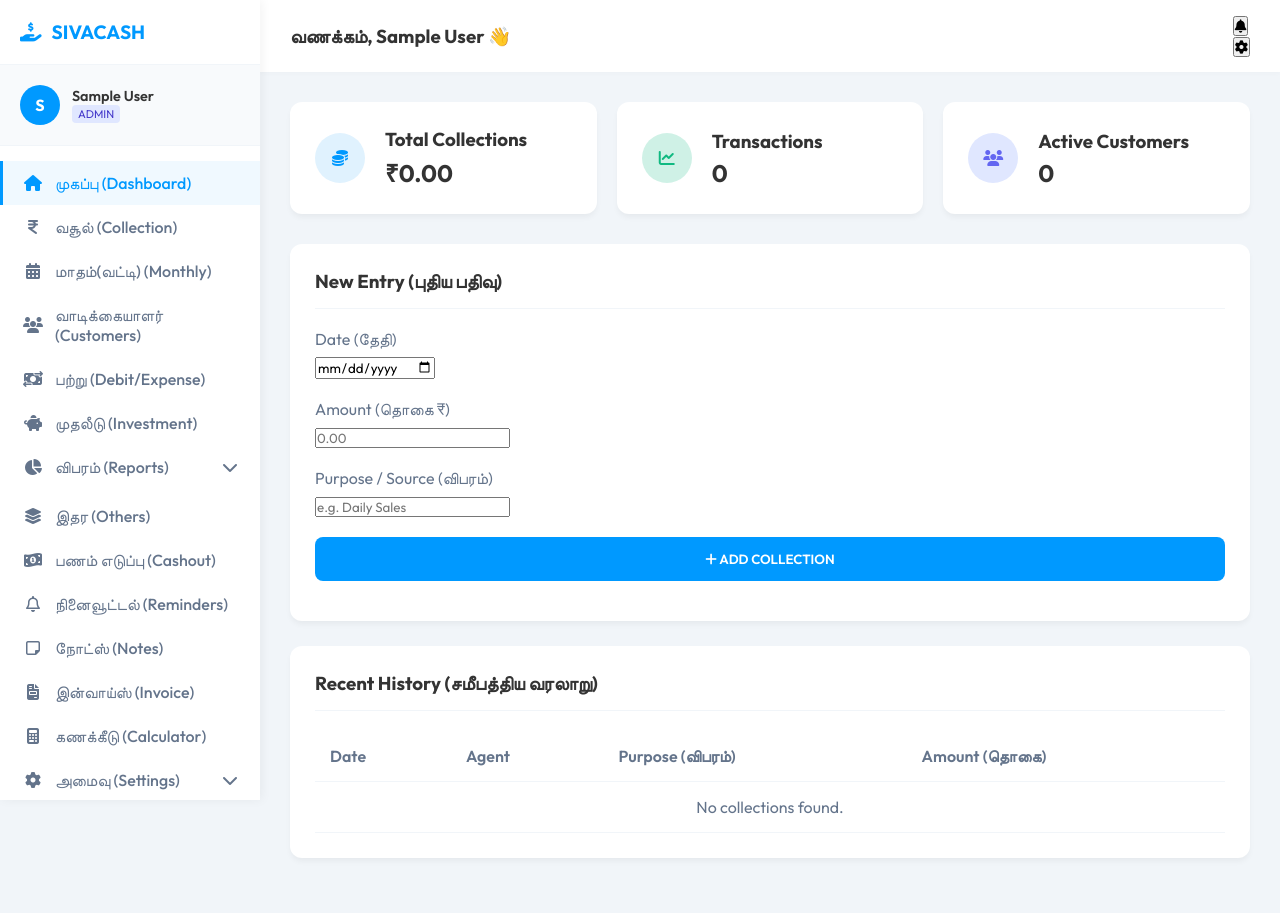
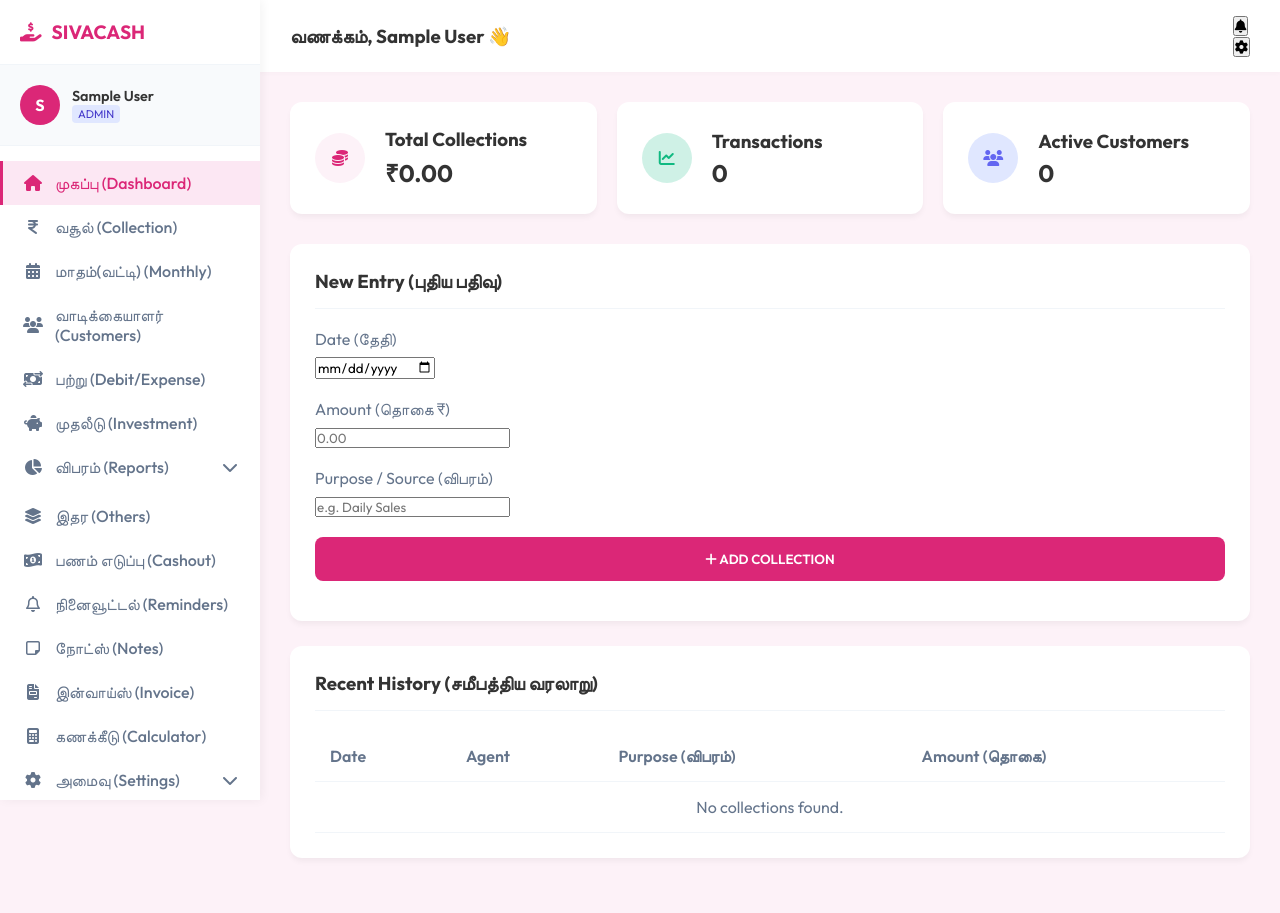
Before and after one commit to digirural/sivacash, a Flask app: page /dashboard in a window 1280 px wide. Run offline with Flask 3, Linux system fonts and the light colour scheme; the visitor is signed in with stand-in values (Sample User, id 1); data comes from the database, SQL or seed files in the repository; data that the repository does not hold is empty.

Commit message:
Change theme color to pink background and primary shades

```diff
--- a/static/css/style.css
+++ b/static/css/style.css
@@ -7,11 +7,14 @@
 }
 
 :root {
-    --primary-blue: #0099ff;
-    --dark-blue: #007acc;
+    --primary-blue: #db2777;
+    /* Deep Pink (Tailwind pink-600) */
+    --dark-blue: #be185d;
+    /* Darker Pink (Tailwind pink-700) */
     --text-dark: #333;
     --text-light: #64748b;
-    --bg-light: #f1f5f9;
+    --bg-light: #fdf2f8;
+    /* Very light pink (Tailwind pink-50) */
     --white: #ffffff;
     --danger: #ef4444;
     --success: #10b981;
@@ -130,7 +133,7 @@ body {
 .main-layout {
     display: flex;
     min-height: 100vh;
-    background: #f1f5f9;
+    background: var(--bg-light);
 }
 
 .sidebar {
@@ -241,7 +244,8 @@ body {
 
 .menu-item:hover,
 .menu-item.active {
-    background: #f0f9ff;
+    background: #fce7f3;
+    /* Light pink background (pink-100) */
     color: var(--primary-blue);
     border-left-color: var(--primary-blue);
 }
@@ -336,7 +340,8 @@ body {
     width: 50px;
     height: 50px;
     border-radius: 50%;
-    background: #e0f2fe;
+    background: #fdf2f8;
+    /* pink-50 */
     color: var(--primary-blue);
     display: flex;
     align-items: center;
```
